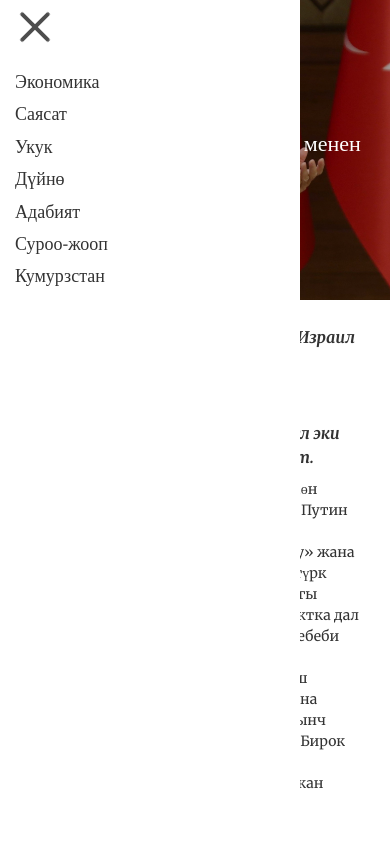
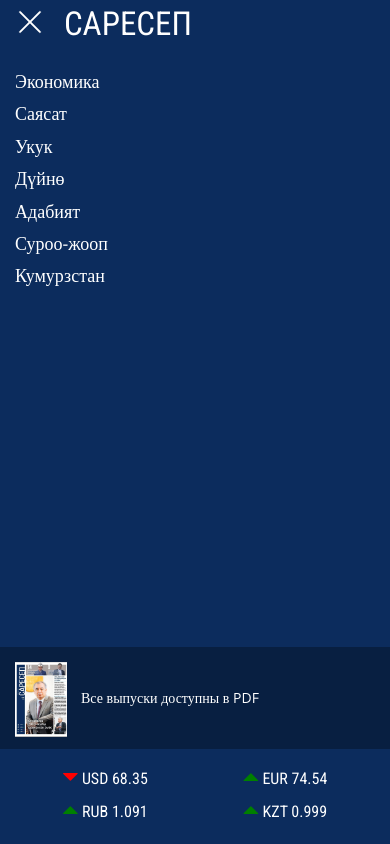
Before and after one commit to elzaresen/Saresep-Update, a plain HTML site: page article.html in a window 390 px wide. Both pictures are taken after a click on the button "Menu". Shown: the top 844 px of the page. Drawn offline with nearby package versions, Linux system fonts and the light colour scheme; a script that the page names is missing.

Commit message:
Add files via upload

```diff
--- a/article.html
+++ b/article.html
@@ -3,9 +3,9 @@
 <head>
 	<link rel="stylesheet" type="text/css" href="dist/css/bootstrap.min.css">
 	<link rel="stylesheet" type="text/css" href="dist/css/social-share-kit.css">
-	<link rel="stylesheet" type="text/css" href="dist/css/header.css">
 	<link rel="stylesheet" type="text/css" href="dist/css/hamburgers.css">
 	<link rel="stylesheet" type="text/css" href="dist/css/article.css">
+	<link rel="stylesheet" type="text/css" href="dist/css/header.css">
 	<!-- <link rel="stylesheet" type="text/css" href="dist/css/normalize.css"> -->
 	<title>Түркия Орусия жана Израил менен эмнеге элдешти? - Саресеп</title>
 	<meta charset="UTF-8">
@@ -16,15 +16,10 @@
 	<meta name="author" content="Саресеп ">
 	<meta name="keywords" content="">
 	<link href="https://fonts.googleapis.com/css?family=Merriweather:400,400i,700i|Open+Sans:400,600&subset=cyrillic-ext" rel="stylesheet">
-
+	<link href="https://fonts.googleapis.com/css?family=Roboto+Condensed" rel="stylesheet">
 </head>
 <body>
-	<button class="hamburger hamburger--slider zema-nav-trigger" onclick="zemanav()" tabindex="0" aria-label="Menu" role="button" aria-controls="navigation">
-		<div class="hamburger-box">
-			<div class="hamburger-inner"></div>
-		</div>
-	</button>
-	<!-- <button type="button" class="" onclick="zemanav()">Menu</button> -->
+
 	<nav class="zema-nav">
 		<ul>
 			<li><a href="/category/16/1">Экономика</a></li>
@@ -35,73 +30,48 @@
 			<li><a href="/category/11/1">Суроо-жооп</a></li>
 			<li><a href="/category/1/1">Кумурзстан</a></li>
 		</ul>
+		<a href="#" class="newspapers">
+			<img src="newspaper.jpg" class="" alt="Акыркы сан">
+			<div>Все выпуски доступны в PDF</div>
+		</a>
+		<div class="currencies-in-navbar">
+			<div class="col-xs-6"><span><i class="glyphicon glyphicon-triangle-bottom"></i></span> <span>USD</span> <span>68.35</span></div>
+			<div class="col-xs-6"><span><i class="glyphicon glyphicon-triangle-top"></i></span> <span>EUR</span> <span>74.54</span></div>
+			<div class="col-xs-6"><span><i class="glyphicon glyphicon-triangle-top"></i></span> <span>RUB</span> <span>1.091</span></div>
+			<div class="col-xs-6"><span><i class="glyphicon glyphicon-triangle-top"></i></span> <span>KZT</span> <span>0.999</span></div>
+		</div>
 	</nav>
 	<header class="header">
-		<!-- <img alt="logo" src="logo-main.svg" height="50" style="margin-top: -3px;"> -->
-		<!-- <nav class="navbar card-1 navbar-saresep hidden-sm hidden-xs" style="margin: 0">
-			<div class="container-fluid">
-				<div class="navbar-header">
-					<button type="button" class="navbar-toggle collapsed" data-toggle="collapse" data-target="#bs-example-navbar-collapse-1" aria-expanded="false">
-						<span class="sr-only">Toggle navigation</span>
-						<span class="icon-bar"></span>
-						<span class="icon-bar"></span>
-						<span class="icon-bar"></span>
-					</button>
-					<a class="navbar-brand" href="#"><img alt="logo" src="logo-main.svg" height="20" style="margin-top: -3px;"></a>
+		<div class="col-md-6">
+			<button class="hamburger hamburger--slider zema-nav-trigger hidden-md hidden-lg" onclick="zemanav()" tabindex="0" aria-label="Menu" role="button" aria-controls="navigation">
+				<div class="hamburger-box">
+					<div class="hamburger-inner"></div>
 				</div>
-				<div class="collapse navbar-collapse" id="bs-example-navbar-collapse-1">
-					<ul class="nav navbar-nav navbar-right">
-						<li><a href="/category/16/1">Экономика</a></li>
-						<li><a href="/category/3/1">Саясат</a></li>
-						<li><a href="/category/9/1">Коом</a></li>
-						<li><a href="/category/7/1">Укук</a></li>
-						<li><a href="/category/13/1">Дүйнө</a></li>
-						<li><a href="/category/2/1">Спорт</a></li>
-						<li><a href="/category/12/1">Камчыга сап</a></li>
-						<li><a href="/category/18/1">Кабарым бар</a></li>
-						<li class="hidden-md"><a href="/category/17/1">Адабият</a></li>
-						<li class="hidden-md"><a href="/category/15/1">Ой толгоо</a></li>
-						<li class="hidden-md"><a href="/category/11/1">Суроо-жооп</a></li>
-						<li class="hidden-md"><a href="/category/1/1">Кумурзстан</a></li>
-						<li class="hidden-md"><a href="/category/19/1">RU</a></li>
-						<li class="dropdown hidden-lg">
-							<a href="#" class="dropdown-toggle" data-toggle="dropdown" role="button" aria-haspopup="true" aria-expanded="false">Категория <span class="caret"></span></a>
-							<ul class="dropdown-menu">
-								<li class="hidden-md"><a href="/category/16/1">Экономика</a></li>
-								<li class="hidden-md"><a href="/category/3/1">Саясат</a></li>
-								<li class="hidden-md"><a href="/category/9/1">Коом</a></li>
-								<li class="hidden-md"><a href="/category/7/1">Укук</a></li>
-								<li class="hidden-md"><a href="/category/13/1">Дүйнө</a></li>
-								<li class="hidden-md"><a href="/category/2/1">Спорт</a></li>
-								<li class="hidden-md"><a href="/category/12/1">Камчыга сап</a></li>
-								<li class="hidden-md"><a href="/category/18/1">Кабарым бар</a></li>
-								<li><a href="/category/17/1">Адабият</a></li>
-								<li><a href="/category/15/1">Ой толгоо</a></li>
-								<li><a href="/category/11/1">Суроо-жооп</a></li>
-								<li><a href="/category/1/1">Кумурзстан</a></li>
-								<li><a href="/category/19/1">RU</a></li>
-							</ul>
-						</li>
-					</ul>
-				</div>
-			</div>
-		</nav>
-		<ul class="menu hidden" id="menu">
+			</button>
+			<span class="logo">
+				Саресеп
+			</span>
+		</div>
+		<div class="col-sm-6 col-md-6 hidden-sm hidden-xs currencies-on-top">
+
+			<div class="col-xs-3 col-lg-4 hidden-md"></div>
+			<div class="col-xs-3 col-lg-2 col-md-3"><span><i class="glyphicon glyphicon-triangle-bottom"></i></span> <span>USD</span> <span>68.35</span></div>
+			<div class="col-xs-3 col-lg-2 col-md-3"><span><i class="glyphicon glyphicon-triangle-top"></i></span> <span>EUR</span> <span>74.54</span></div>
+			<div class="col-xs-3 col-lg-2 col-md-3"><span><i class="glyphicon glyphicon-triangle-top"></i></span> <span>RUB</span> <span>1.091</span></div>
+			<div class="col-xs-3 col-lg-2 col-md-3"><span><i class="glyphicon glyphicon-triangle-top"></i></span> <span>KZT</span> <span>0.999</span></div>
+		</div>
+	</header>
+	<nav class="zema-nav-desktop hidden-sm hidden-xs">
+		<ul>
 			<li><a href="/category/16/1">Экономика</a></li>
 			<li><a href="/category/3/1">Саясат</a></li>
-			<li><a href="/category/9/1">Коом</a></li>
 			<li><a href="/category/7/1">Укук</a></li>
 			<li><a href="/category/13/1">Дүйнө</a></li>
-			<li><a href="/category/2/1">Спорт</a></li>
-			<li><a href="/category/12/1">Камчыга сап</a></li>
-			<li><a href="/category/18/1">Кабарым бар</a></li>
 			<li><a href="/category/17/1">Адабият</a></li>
-			<li><a href="/category/15/1">Ой толгоо</a></li>
 			<li><a href="/category/11/1">Суроо-жооп</a></li>
 			<li><a href="/category/1/1">Кумурзстан</a></li>
-			<li><a href="/category/19/1">RU</a></li>
-		</ul> -->
-	</header>
+		</ul>
+	</nav>
 	<main class="">
 		<article>
 			<header style="background-image: url('image.jpg')">
--- a/dist/css/hamburgers.css
+++ b/dist/css/hamburgers.css
@@ -21,8 +21,8 @@
   border: 0;
   margin: 0;
   overflow: visible; }
-  .hamburger:hover {
-    opacity: 0.7; }
+/*  .hamburger:hover {
+    opacity: 0.7; }*/
 
 .hamburger-box {
   width: 40px;
--- a/dist/css/header.css
+++ b/dist/css/header.css
@@ -1,54 +1,186 @@
 html{
 	touch-action: manipulation;
+	--primary-color: #0C2C5D;
+}
+.header{
+	/*height: 100px;*/
+	width: 100%;
+	background-color: var(--primary-color);
+	position: absolute;
+	z-index: 3;
+}
+.header .logo{
+	text-transform: uppercase;
+	color: white;
+	font-size: 33px;
+	font-family: 'Roboto Condensed', sans-serif;
+	padding-left: 15px;
+	transition: all 0.15s ease-in-out;
 }
 
-
+.hamburger-box {
+	width: 30px;
+	height: 24px;
+	display: inline-block;
+	position: relative;
+}
+.hamburger-inner, .hamburger-inner::before, .hamburger-inner::after {
+	width: 30px;
+	height: 2px;
+	background-color: #000;
+	border-radius: 4px;
+	position: absolute;
+	transition-property: -webkit-transform;
+	transition-property: transform;
+	transition-property: transform, -webkit-transform;
+	transition-duration: 0.15s;
+	transition-timing-function: ease;
+}
 .zema-nav-trigger{
-  position: fixed;
-  top: 0;
-  left: 0px;
-  transition: all 0.3s ease-in-out;
+	padding: 10px;
+	padding-bottom: 5px;
+	position: relative;
+	transition: all 0.15s ease-in-out;
+	padding-right: 0;
+	padding-left: 0;
 }
 .zema-nav-trigger .hamburger-inner,
 .zema-nav-trigger .hamburger-inner:after,
 .zema-nav-trigger .hamburger-inner:before{
 	background-color: white;
-  transition: all 0.3s ease-in-out;
+	transition: all 0.15s ease-in-out;
 }
 .zema-nav-trigger.is-active{
 	/*left: 300px;*/
-  z-index: 99999;
+	/*z-index: 99999;*/
 }
 .zema-nav-trigger.is-active .hamburger-inner,
 .zema-nav-trigger.is-active .hamburger-inner:after,
 .zema-nav-trigger.is-active .hamburger-inner:before{
-  background-color: black;
+	/*background-color: black;*/
 }
 .zema-nav{
-  position: fixed;
+	position: absolute;
 	top: 0;
 	left: -300px;
 	height: 100%;
 	width: 300px;
-  background-color: white;
-  z-index: 9999;
+	background-color: var(--primary-color);
+	z-index: 3;
 	transition: all 0.15s ease-in-out;
 	padding: 15px;
 	padding-top: 65px;
+	padding-bottom: 0;
 	font-family: 'Open Sans';
 	will-change: width;
+	opacity: 0;
 }
 .zema-nav.active{
 	-ms-transform: translate(300px, 0px); /* IE 9 */
 	-webkit-transform: translate(300px, 0px); /* Safari */
 	transform: translate(300px, 0px);
+	opacity: 1;
+}
+@media (max-width: 543px){
+	.zema-nav{
+		left: -100%;
+		width: 100%;
+	}
+	.zema-nav.active{
+		-ms-transform: translate(100%, 0px); /* IE 9 */
+		-webkit-transform: translate(100%, 0px); /* Safari */
+		transform: translate(100%, 0px);
+	}
+}
+@media (min-width: 992px){
+	.zema-nav-trigger, .zema-nav, .zema-nav.active{
+		display: none;
+	}
+	.header .logo{
+	padding-left: 0px;
+	}
+
+}
+@media(max-width: 991px){
+	.header{
+		position: fixed;
+	}
 }
 .zema-nav>ul{
 	list-style: none;
 	padding: 0;
 }
 .zema-nav>ul>li>a{
-  color: #333;
+	color: #fff;
 	font-size: 18px;
 	line-height: 1.8;
 }
+.newspapers{
+	position: absolute;
+	bottom: 95px;
+	left: 0;
+	padding: 15px 15px 12px 15px;
+	width: 100%;
+	background-color: rgba(0,0,0,0.3);
+}
+.newspapers img{
+	height: 75px;
+	/*margin-bottom: 10px;*/
+}
+.newspapers div{
+	display: inline-block;
+	padding-left: 10px;
+	color: white;
+	text-align: center;
+	margin: 0;
+}
+.currencies-in-navbar{
+	color: white;
+	position: absolute;
+	bottom: 0;
+	left: 0;
+	padding: 15px;
+	font-size: medium;
+	width: 100%;
+	font-family: 'Roboto Condensed'
+}
+.currencies-in-navbar div{
+	padding: 5px 0;
+	text-align: center;
+}
+.glyphicon-triangle-bottom{
+	color: red;
+}
+.glyphicon-triangle-top{
+	color: green;
+}
+.zema-nav-desktop{
+	position: absolute;
+	top: 47px;
+	background-color: var(--primary-color);
+	width: 100%;
+}
+.zema-nav-desktop ul{
+	list-style: none;
+	padding-left: 0;
+	padding-left: 15px
+}
+.zema-nav-desktop ul li{
+	display: inline;
+	padding-right: 15px;
+	font-size: 18px;
+}
+.zema-nav-desktop ul li a{
+	color: white;
+}
+.currencies-on-top{
+	color: white;
+	padding: 7px 15px;
+	font-size: medium;
+	text-align: right;
+	font-family: 'Roboto Condensed'
+}
+.currencies-on-top div{
+	padding: 5px 0;
+	text-align: center;
+}
```
Also changed, not shown: newspaper.jpg (added). Lines whose indentation alone changed are shown as unchanged.
